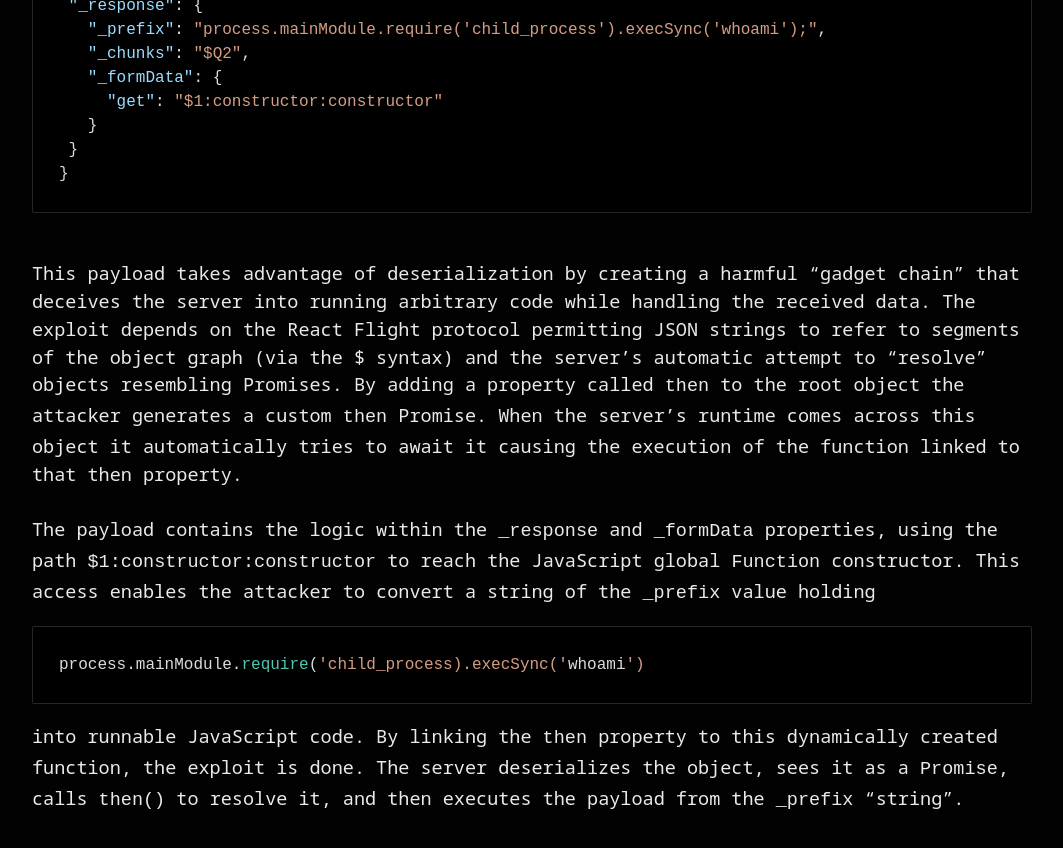
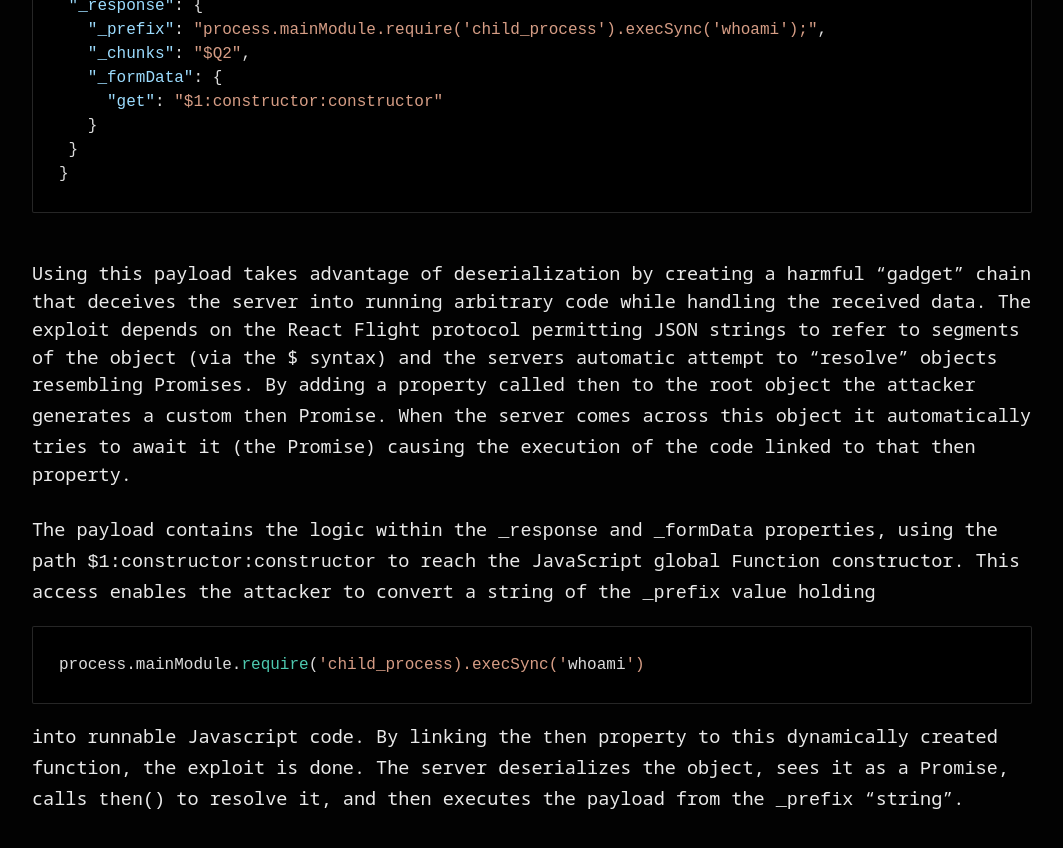
Before and after one commit to 20kilograma/blog, a Jekyll site: the page built from react2shell.md, in a window 1280 px wide and 900 px high, scrolled down 1631 px. Shown: the top 848 px of the window, without its empty margins (108-1171 px from the left). Built offline with Jekyll 4.4.1, drawn with Linux system fonts in a browser that asks for light colours; nearby versions of some CDN libraries; some web fonts are replaced; our own code applies the rules of GitHub Pages for plain Markdown files.

Commit message:
Update react2shell.md

```diff
--- a/react2shell.md
+++ b/react2shell.md
@@ -34,11 +34,11 @@ The vulnerability was found in a protocol called Flight, which handles communica
 }
 </code></pre>
 <br>
-This payload takes advantage of deserialization by creating a harmful "gadget chain" that deceives the server into running arbitrary code while handling the received data. The exploit depends on the React Flight protocol permitting JSON strings to refer to segments of the object graph (via the $ syntax) and the server's automatic attempt to "resolve" objects resembling Promises. By adding a property called <code>then</code> to the root object the attacker generates a custom <code>then</code> Promise. When the server's runtime comes across this object it automatically tries to await it causing the execution of the function linked to that then property.
+Using this payload takes advantage of deserialization by creating a harmful "gadget" chain that deceives the server into running arbitrary code while handling the received data. The exploit depends on the React Flight protocol permitting JSON strings to refer to segments of the object (via the $ syntax) and the servers automatic attempt to "resolve" objects resembling Promises. By adding a property called <code>then</code> to the root object the attacker generates a custom <code>then</code> Promise. When the server comes across this object it automatically tries to await it (the Promise) causing the execution of the code linked to that then property.
 <br><br>
 The payload contains the logic within the <code>_response</code> and <code>_formData</code> properties, using the path <code>$1:constructor:constructor</code> to reach the JavaScript global <code>Function</code> constructor. This access enables the attacker to convert a string of the <code>_prefix</code> value holding
 <pre><code class="language-javascript">process.mainModule.require('child_process).execSync('whoami')</code></pre>
-into runnable JavaScript code. By linking the <code>then</code> property to this dynamically created function, the exploit is done. The server deserializes the object, sees it as a <code>Promise</code>, calls <code>then()</code> to resolve it, and then executes the payload from the <code>_prefix</code> "string".
+into runnable Javascript code. By linking the <code>then</code> property to this dynamically created function, the exploit is done. The server deserializes the object, sees it as a <code>Promise</code>, calls <code>then()</code> to resolve it, and then executes the payload from the <code>_prefix</code> "string".
 
 <br>
 <br>
```
